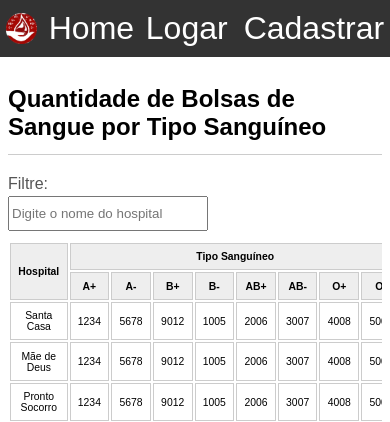
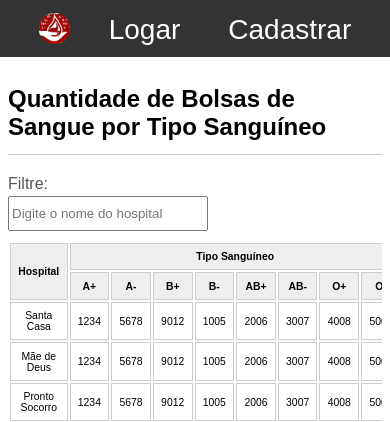
Before and after one commit to Cruz-Andre/bancoDeSangueWeb, a PHP site: page /index.html in a window 390 px wide. Shown: the top 422 px of the page. Run offline with PHP 8.4, Linux system fonts and the light colour scheme.

Commit message:
Retirado link Home do index

```diff
--- a/index.html
+++ b/index.html
@@ -16,10 +16,6 @@
   <header>
     <nav class="navbar">
       <img src="img/logoBancoDeSangueNew.png" alt="logo Doação">
-      <ul class="menu">
-        <li><a href="#">Home</a></li>
-        <!-- <li><a href="#doacao">Locais de Doação</a></li> -->
-      </ul>
       <ul class="login">
         <li><a href="pages/login.html">Logar</a></li>
         <li><a href="pages/cadastro.html">Cadastrar</a></li>
--- a/styles/header.css
+++ b/styles/header.css
@@ -7,7 +7,7 @@ header {
     width: 100%;
     display: flex;
     align-items: center;
-    justify-content: space-around;
+    justify-content: space-evenly;
 }
 
 .navbar ul {
@@ -41,6 +41,16 @@ header {
     display: flex;
     flex-wrap: wrap;
     justify-content: center;
-    column-gap: 1rem;
+    column-gap: 5rem;
     font-size: 2rem;
 }
+
+@media (max-width: 420px) {
+    .login {
+        column-gap: 3rem;
+    }
+
+    .login li a {
+        font-size: 1.75rem;
+    }
+}
```
